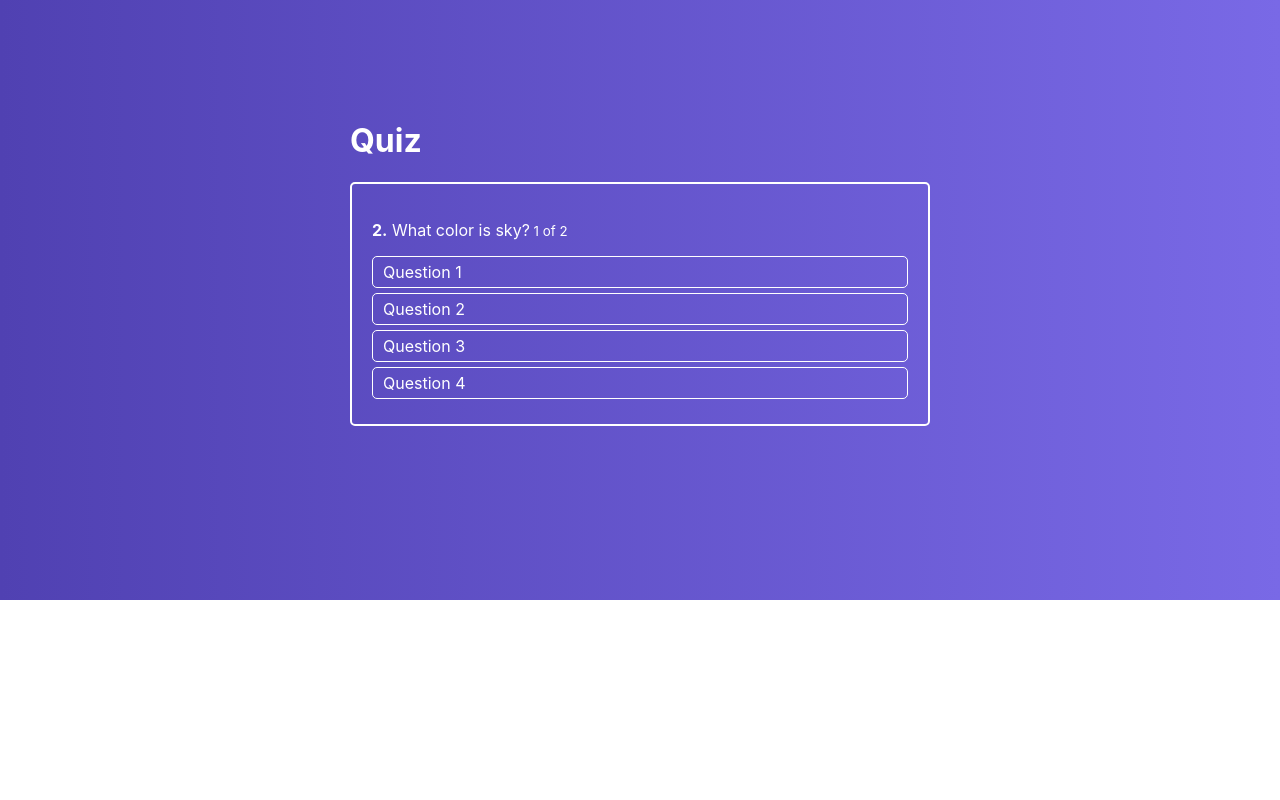
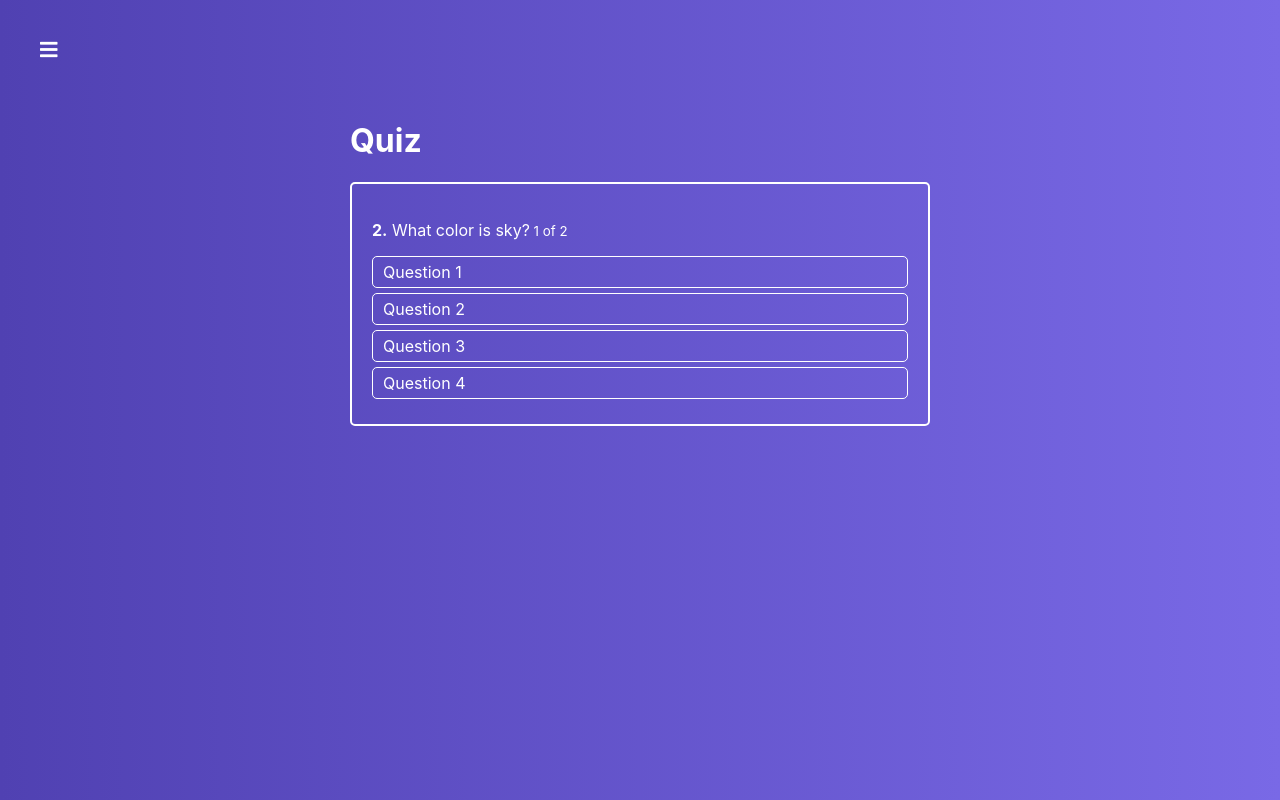
Before and after one commit to AndreewMelnik/My-projects, a React (Create React App) app in the folder 8) React newApp/: page /quiz/1 in a window 1280 px wide. Built offline with nearby package versions, Linux system fonts and the light colour scheme.

Commit message:
кнопка Меню

```diff
--- /dev/null
+++ b/8) React newApp/src/Components/MenuToggle/MenuToggle.css
@@ -0,0 +1,18 @@
+.MenuToggle {
+    position: fixed;
+    top: 40px;
+    left: 40px;
+    font-size: 20px;
+    cursor: pointer;
+    color: #fff;
+    transition: opacity, left .22s ease-in;
+    z-index: 100;
+}
+
+.MenuToggle:hover {
+    opacity: .7;
+}
+
+.MenuToggle.open {
+    left: 320px;
+}
--- /dev/null
+++ b/8) React newApp/src/Components/MenuToggle/MenuToggle.js
@@ -0,0 +1,22 @@
+import React from 'react'
+import './MenuToggle.css'
+
+const MenuToggle = props => {
+  let cls = 'MenuToggle'
+
+  if (props.isOpen) {
+    cls += ' fa fa-times'
+    cls += ' open'
+  } else {
+    cls +=' fa fa-bars'
+  }
+
+  return (
+    <i
+      className={cls}
+      onClick={props.onToggle}
+    />
+  )
+}
+
+export default MenuToggle
--- a/8) React newApp/src/hoc/Layout/Layout.js
+++ b/8) React newApp/src/hoc/Layout/Layout.js
@@ -1,11 +1,26 @@
 import React, { Component } from 'react';
 import './Layout.css';
+import MenuToggle from '../../Components/MenuToggle/MenuToggle'
 
 class Layout extends Component {
+
+    state = {
+        menu: false
+    }
+
+    toggleMenuHandler = () => {
+        this.setState({
+            menu: !this.state.menu
+        })
+    }
     render() {
         return (
-            <div>
+            <div className= 'Layout'>
 
+              <MenuToggle
+                onToggle={this.toggleMenuHandler}
+                isOpen={this.state.menu}
+              />
 
                <main>
                    { this.props.children }
```
